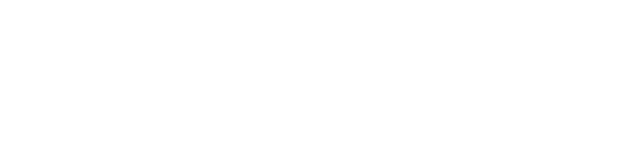
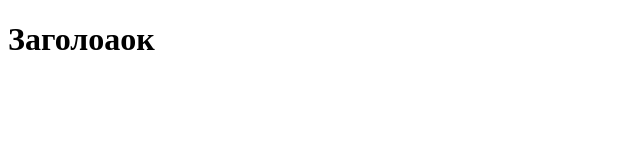
Before and after one commit to AlexeySoroka1/github-test, a plain HTML site: page index.html in a window 1280 px wide. Shown: the whole page, without its empty margins (0-640 px from the left). Drawn offline with Linux system fonts and the light colour scheme.

Commit message:
Добавили заголовок

```diff
--- a/index.html
+++ b/index.html
@@ -8,6 +8,7 @@
     <link rel="stylesheets" href="style.css">
 </head>
 <body>
+    <h1>Заголоаок</h1>
 
 </body>
 </html>
```
